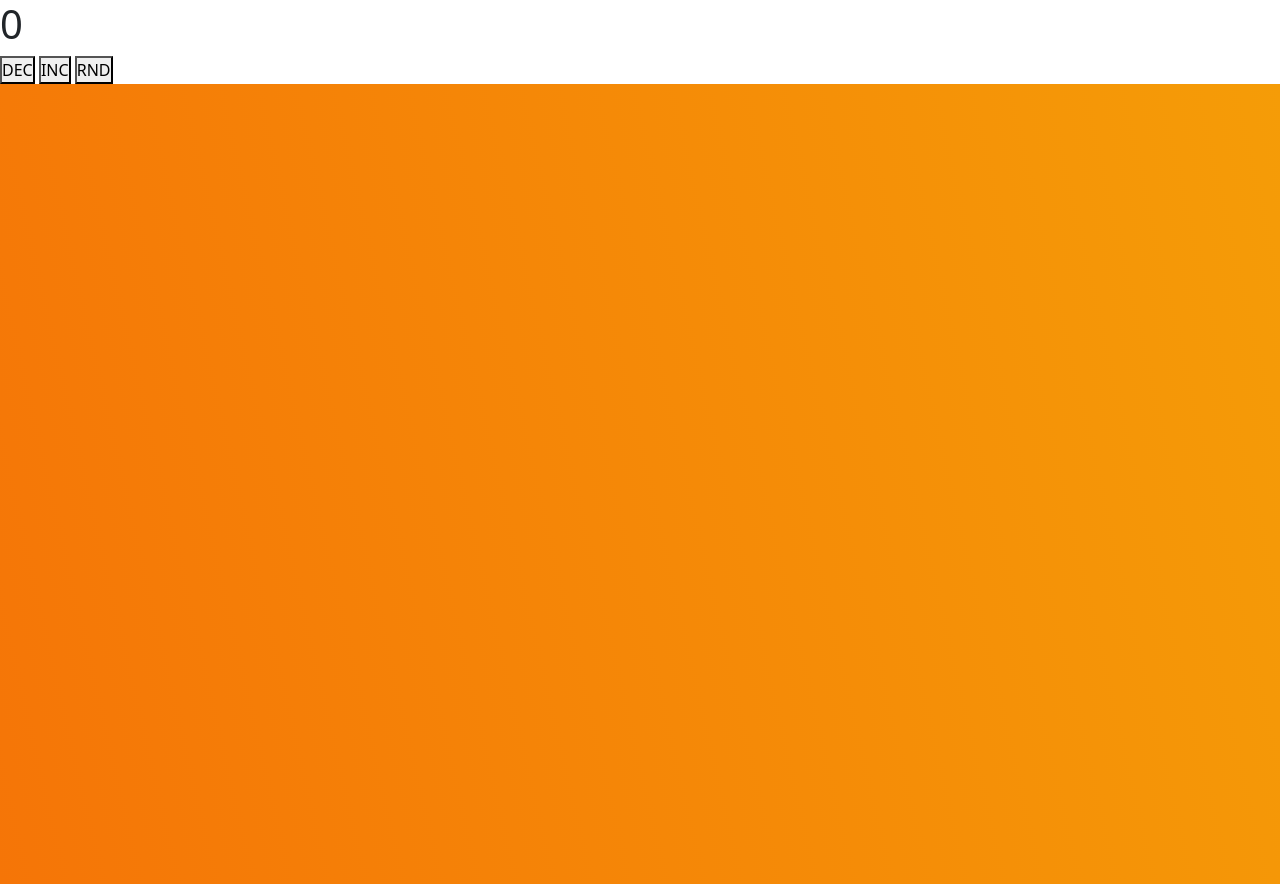
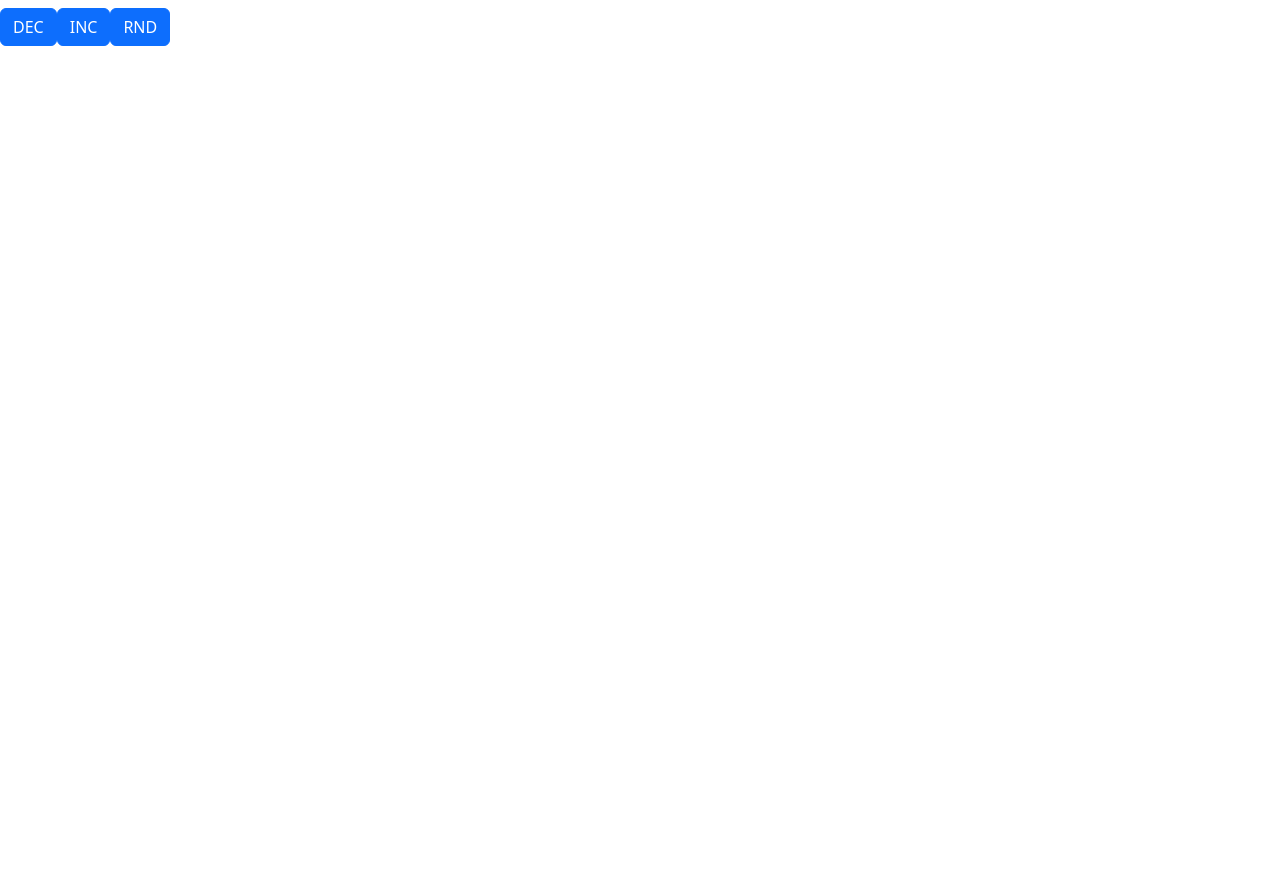
Before and after one commit to VadimKorobec/react-course2, a React (Create React App) app: page / in a window 1280 px wide. After the commit the page ends 800 px from the top, so only its background shows below. Built offline with nearby package versions, Linux system fonts and the light colour scheme.

Commit message:
add Counter

```diff
--- a/public/index.html
+++ b/public/index.html
@@ -28,12 +28,7 @@
   </head>
   <body>
     <noscript>You need to enable JavaScript to run this app.</noscript>
-    <div className="jumbotron">
-      <h1 id="counter">0</h1>
-      <button id="dec" className="btn btn-primary">DEC</button>
-      <button id="inc" className="btn btn-primary">INC</button>
-      <button id="rnd" className="btn btn-primary">RND</button>
-    </div>
+
     <div id="root"></div>
     <!--
       This HTML file is a template.
--- a/src/App.js
+++ b/src/App.js
@@ -1,7 +1,7 @@
-import "./App.scss";
+import Counter from "./Counter";
 
-function App() {
-  return <div className="app"></div>;
-}
+const App = () => {
+  return <Counter />;
+};
 
 export default App;
--- /dev/null
+++ b/src/Counter.js
@@ -0,0 +1,18 @@
+const Counter = ({ counter, inc, dec, rnd }) => {
+  return (
+    <div className="jumbotron">
+      <h1>{counter}</h1>
+      <button onClick={dec} className="btn btn-primary">
+        DEC
+      </button>
+      <button onClick={inc} className="btn btn-primary">
+        INC
+      </button>
+      <button onClick={rnd} className="btn btn-primary">
+        RND
+      </button>
+    </div>
+  );
+};
+
+export default Counter;
--- a/src/index.js
+++ b/src/index.js
@@ -1,31 +1,8 @@
 import React from "react";
 import ReactDOM from "react-dom/client";
 import App from "./App";
-import { createStore } from "redux";
-import { reducer } from "./reducer";
-import { inc, dec, rnd } from "./actions";
 
 import "bootstrap/dist/css/bootstrap.min.css";
-
-const store = createStore(reducer);
-
-const update = () => {
-  document.getElementById("counter").textContent = store.getState().value;
-};
-
-store.subscribe(update);
-
-document.getElementById("inc").addEventListener("click", () => {
-  store.dispatch(inc());
-});
-
-document.getElementById("dec").addEventListener("click", () => {
-  store.dispatch(dec());
-});
-
-document.getElementById("rnd").addEventListener("click", () => {
-  store.dispatch(rnd());
-});
 
 const root = ReactDOM.createRoot(document.getElementById("root"));
 root.render(
--- a/src/reducer.js
+++ b/src/reducer.js
@@ -1,6 +1,6 @@
 const initialState = { value: 0 };
 
-export const reducer = (state = initialState, action) => {
+const reducer = (state = initialState, action) => {
   switch (action.type) {
     case "INC":
       return { value: state.value + 1 };
@@ -12,3 +12,5 @@ export const reducer = (state = initialState, action) => {
       return state;
   }
 };
+
+export default reducer;
```
